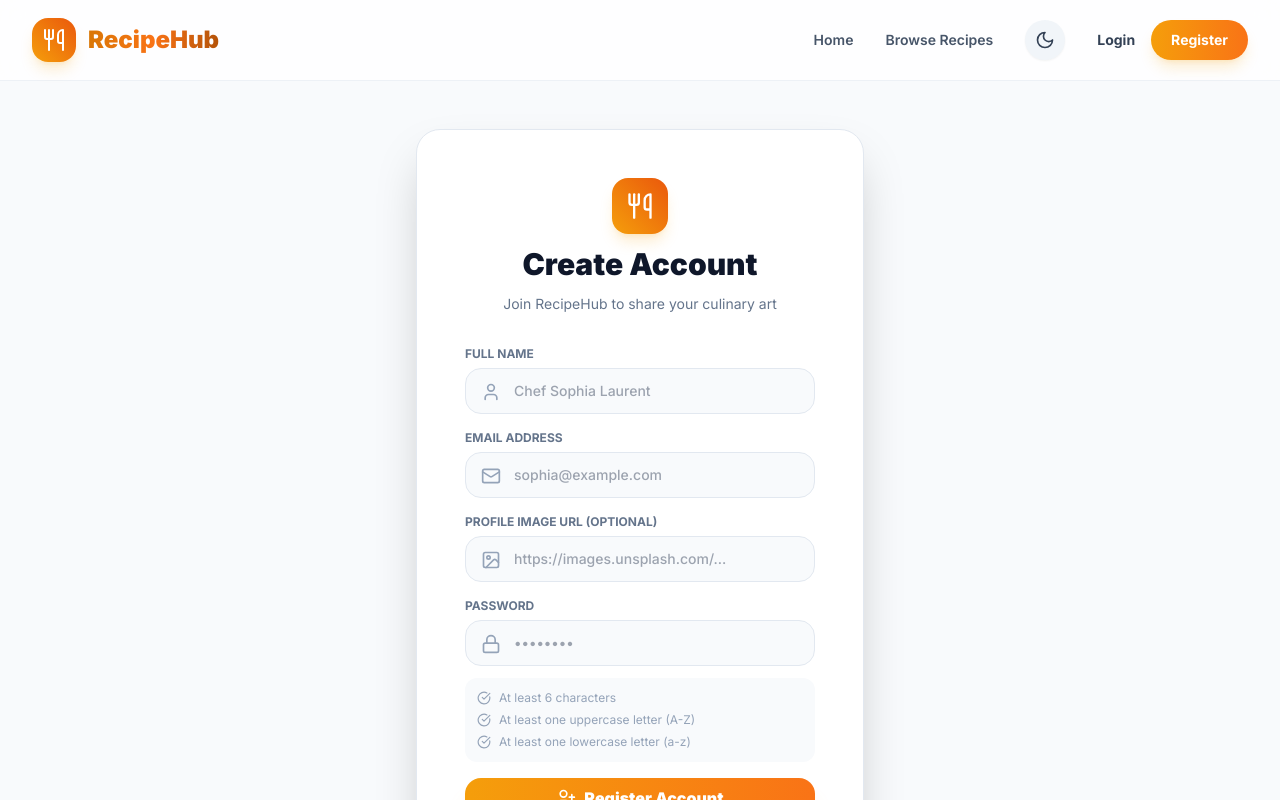
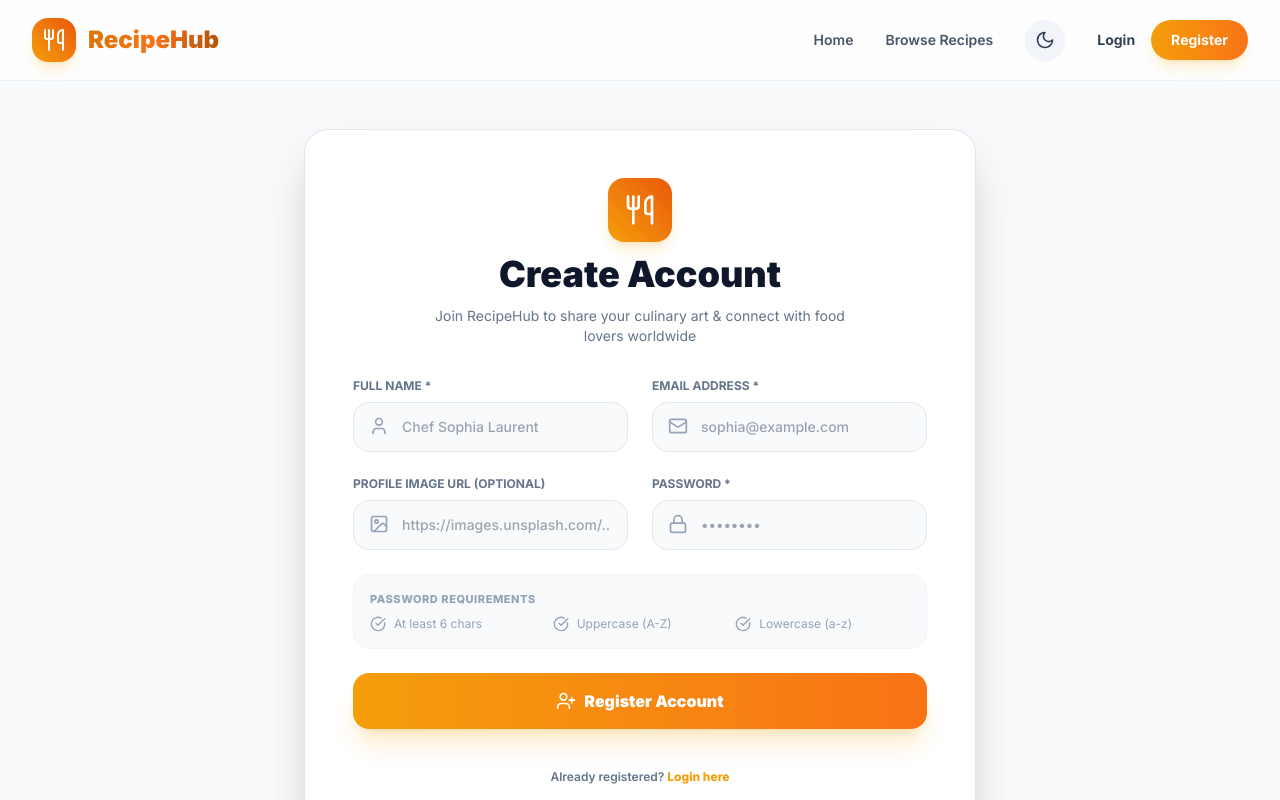
Before and after one commit to ruhul2003/RecipeHub, a Next.js app in the folder frontend/: page /register in a window 1280 px wide. Shown: the top 800 px of the page. Built offline with nearby package versions, Linux system fonts and the light colour scheme; no server answers.

Commit message:
Changed signup form design

```diff
--- a/frontend/src/app/register/page.jsx
+++ b/frontend/src/app/register/page.jsx
@@ -42,13 +42,15 @@ export default function RegisterPage() {
 
   return (
     <div className="min-h-[85vh] flex items-center justify-center px-4 py-12">
-      <div className="bg-white dark:bg-slate-900 border border-slate-200 dark:border-slate-800 rounded-3xl p-8 sm:p-12 max-w-md w-full shadow-2xl space-y-8">
+      <div className="bg-white dark:bg-slate-900 border border-slate-200 dark:border-slate-800 rounded-3xl p-8 sm:p-12 max-w-2xl w-full shadow-2xl space-y-8">
         <div className="text-center space-y-3">
-          <div className="w-14 h-14 rounded-2xl bg-gradient-to-tr from-amber-500 to-orange-600 text-white mx-auto flex items-center justify-center shadow-lg shadow-amber-500/20">
-            <Utensils className="w-7 h-7" />
+          <div className="w-16 h-16 rounded-2xl bg-gradient-to-tr from-amber-500 to-orange-600 text-white mx-auto flex items-center justify-center shadow-lg shadow-amber-500/20">
+            <Utensils className="w-8 h-8" />
           </div>
-          <h2 className="text-3xl font-black text-slate-900 dark:text-white">Create Account</h2>
-          <p className="text-sm text-slate-500">Join RecipeHub to share your culinary art</p>
+          <h2 className="text-3xl sm:text-4xl font-black text-slate-900 dark:text-white">Create Account</h2>
+          <p className="text-sm text-slate-500 max-w-md mx-auto">
+            Join RecipeHub to share your culinary art & connect with food lovers worldwide
+          </p>
         </div>
 
         {errorMsg && (
@@ -58,10 +60,12 @@ export default function RegisterPage() {
           </div>
         )}
 
-        <form onSubmit={handleSubmit} className="space-y-4">
+        <form onSubmit={handleSubmit} className="space-y-6">
+          <div className="grid grid-cols-1 sm:grid-cols-2 gap-6">
+            {/* Full Name */}
             <div>
-            <label className="block text-xs font-bold uppercase text-slate-500 dark:text-slate-400 mb-1.5">
-              Full Name
+              <label className="block text-xs font-bold uppercase text-slate-500 dark:text-slate-400 mb-2">
+                Full Name *
               </label>
               <div className="relative">
                 <User className="absolute left-4 top-3.5 w-5 h-5 text-slate-400" />
@@ -71,14 +75,15 @@ export default function RegisterPage() {
                   placeholder="Chef Sophia Laurent"
                   value={name}
                   onChange={(e) => setName(e.target.value)}
-                className="w-full pl-12 pr-4 py-3 bg-slate-50 dark:bg-slate-800 border border-slate-200 dark:border-slate-700 rounded-2xl text-slate-900 dark:text-white focus:outline-none focus:border-amber-500 text-sm font-medium transition-colors"
+                  className="w-full pl-12 pr-4 py-3.5 bg-slate-50 dark:bg-slate-800 border border-slate-200 dark:border-slate-700 rounded-2xl text-slate-900 dark:text-white focus:outline-none focus:border-amber-500 text-sm font-medium transition-colors"
                 />
               </div>
             </div>
 
+            {/* Email Address */}
             <div>
-            <label className="block text-xs font-bold uppercase text-slate-500 dark:text-slate-400 mb-1.5">
-              Email Address
+              <label className="block text-xs font-bold uppercase text-slate-500 dark:text-slate-400 mb-2">
+                Email Address *
               </label>
               <div className="relative">
                 <Mail className="absolute left-4 top-3.5 w-5 h-5 text-slate-400" />
@@ -88,13 +93,14 @@ export default function RegisterPage() {
                   placeholder="sophia@example.com"
                   value={email}
                   onChange={(e) => setEmail(e.target.value)}
-                className="w-full pl-12 pr-4 py-3 bg-slate-50 dark:bg-slate-800 border border-slate-200 dark:border-slate-700 rounded-2xl text-slate-900 dark:text-white focus:outline-none focus:border-amber-500 text-sm font-medium transition-colors"
+                  className="w-full pl-12 pr-4 py-3.5 bg-slate-50 dark:bg-slate-800 border border-slate-200 dark:border-slate-700 rounded-2xl text-slate-900 dark:text-white focus:outline-none focus:border-amber-500 text-sm font-medium transition-colors"
                 />
               </div>
             </div>
 
+            {/* Profile Image URL */}
             <div>
-            <label className="block text-xs font-bold uppercase text-slate-500 dark:text-slate-400 mb-1.5">
+              <label className="block text-xs font-bold uppercase text-slate-500 dark:text-slate-400 mb-2">
                 Profile Image URL (Optional)
               </label>
               <div className="relative">
@@ -104,14 +110,15 @@ export default function RegisterPage() {
                   placeholder="https://images.unsplash.com/..."
                   value={image}
                   onChange={(e) => setImage(e.target.value)}
-                className="w-full pl-12 pr-4 py-3 bg-slate-50 dark:bg-slate-800 border border-slate-200 dark:border-slate-700 rounded-2xl text-slate-900 dark:text-white focus:outline-none focus:border-amber-500 text-sm font-medium transition-colors"
+                  className="w-full pl-12 pr-4 py-3.5 bg-slate-50 dark:bg-slate-800 border border-slate-200 dark:border-slate-700 rounded-2xl text-slate-900 dark:text-white focus:outline-none focus:border-amber-500 text-sm font-medium transition-colors"
                 />
               </div>
             </div>
 
+            {/* Password */}
             <div>
-            <label className="block text-xs font-bold uppercase text-slate-500 dark:text-slate-400 mb-1.5">
-              Password
+              <label className="block text-xs font-bold uppercase text-slate-500 dark:text-slate-400 mb-2">
+                Password *
               </label>
               <div className="relative">
                 <Lock className="absolute left-4 top-3.5 w-5 h-5 text-slate-400" />
@@ -121,23 +128,29 @@ export default function RegisterPage() {
                   placeholder="••••••••"
                   value={password}
                   onChange={(e) => setPassword(e.target.value)}
-                className="w-full pl-12 pr-4 py-3 bg-slate-50 dark:bg-slate-800 border border-slate-200 dark:border-slate-700 rounded-2xl text-slate-900 dark:text-white focus:outline-none focus:border-amber-500 text-sm font-medium transition-colors"
+                  className="w-full pl-12 pr-4 py-3.5 bg-slate-50 dark:bg-slate-800 border border-slate-200 dark:border-slate-700 rounded-2xl text-slate-900 dark:text-white focus:outline-none focus:border-amber-500 text-sm font-medium transition-colors"
                 />
+              </div>
+            </div>
           </div>
 
           {/* Password Validation Checklist */}
-            <div className="mt-3 p-3 bg-slate-50 dark:bg-slate-800/60 rounded-xl space-y-1.5 text-xs">
+          <div className="p-4 bg-slate-50 dark:bg-slate-800/60 rounded-2xl border border-slate-100 dark:border-slate-800/80 space-y-2">
+            <p className="text-[11px] font-extrabold uppercase tracking-wider text-slate-400 mb-1">
+              Password Requirements
+            </p>
+            <div className="grid grid-cols-1 sm:grid-cols-3 gap-2 text-xs">
               <div className={`flex items-center space-x-2 ${hasMinLen ? 'text-emerald-500 font-bold' : 'text-slate-400'}`}>
-                <CheckCircle className="w-3.5 h-3.5" />
-                <span>At least 6 characters</span>
+                <CheckCircle className="w-4 h-4 shrink-0" />
+                <span>At least 6 chars</span>
               </div>
               <div className={`flex items-center space-x-2 ${hasUpper ? 'text-emerald-500 font-bold' : 'text-slate-400'}`}>
-                <CheckCircle className="w-3.5 h-3.5" />
-                <span>At least one uppercase letter (A-Z)</span>
+                <CheckCircle className="w-4 h-4 shrink-0" />
+                <span>Uppercase (A-Z)</span>
               </div>
               <div className={`flex items-center space-x-2 ${hasLower ? 'text-emerald-500 font-bold' : 'text-slate-400'}`}>
-                <CheckCircle className="w-3.5 h-3.5" />
-                <span>At least one lowercase letter (a-z)</span>
+                <CheckCircle className="w-4 h-4 shrink-0" />
+                <span>Lowercase (a-z)</span>
               </div>
             </div>
           </div>
@@ -145,14 +158,14 @@ export default function RegisterPage() {
           <button
             type="submit"
             disabled={loading}
-            className="w-full bg-gradient-to-r from-amber-500 to-orange-500 hover:from-amber-600 hover:to-orange-600 text-white font-black py-4 rounded-2xl shadow-xl shadow-amber-500/20 flex items-center justify-center space-x-2 transition-all hover:scale-[1.02] pt-2"
+            className="w-full bg-gradient-to-r from-amber-500 to-orange-500 hover:from-amber-600 hover:to-orange-600 text-white font-black py-4 rounded-2xl shadow-xl shadow-amber-500/20 flex items-center justify-center space-x-2 transition-all hover:scale-[1.01] text-base"
           >
             <UserPlus className="w-5 h-5" />
             <span>{loading ? 'Creating Account...' : 'Register Account'}</span>
           </button>
         </form>
 
-        <p className="text-center text-xs font-semibold text-slate-500">
+        <p className="text-center text-xs font-semibold text-slate-500 pt-2">
           Already registered?{' '}
           <Link href="/login" className="text-amber-500 font-extrabold hover:underline">
             Login here
```
Lines whose indentation alone changed are shown as unchanged.
